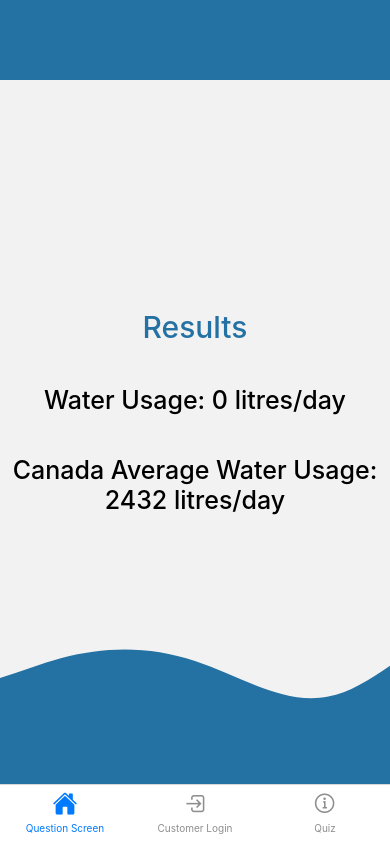
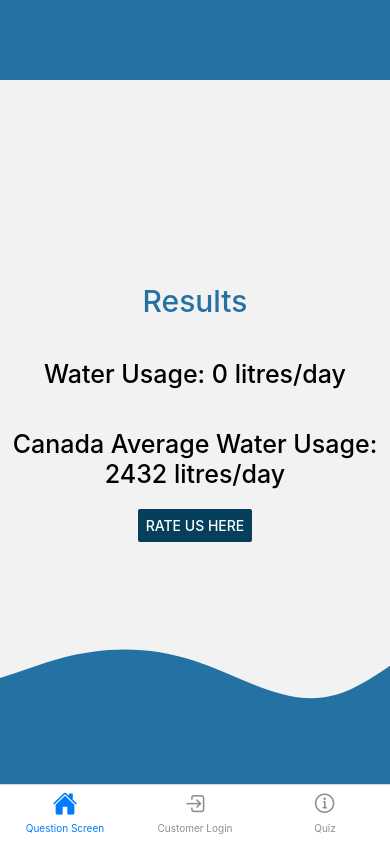
Before and after one commit to harsha877/green-app, a React Native app: screen /WaterUsageScreen in a window 390 px wide. Built offline with nearby package versions, Linux system fonts and the light colour scheme.

Commit message:
Changes to add feedback button on WaterUsageScreen

```diff
--- a/src/constant/constants.js
+++ b/src/constant/constants.js
@@ -22,6 +22,7 @@
 // Water Usage constants
 export const Home_Screen = 'QuestionScreen';
 export const Water_Usage_Screen = 'WaterUsageScreen';
+export const Feedback_Screen = 'customer feedback';
 
 //templates
 
--- a/src/routes/customerNavigation.js
+++ b/src/routes/customerNavigation.js
@@ -19,7 +19,7 @@
             <Stack.Screen name='customer login' options={{headerShown: false}} component={Customer} />
             <Stack.Screen name='customer question' options={{headerShown: false}} component={QuizInput} />
             <Stack.Screen name='customer view' options={{headerShown: false}} component={CustomerViewScreen} />
-            <Stack.Screen name='customer feedback' options={{headerShown: false}} component={FeedBack} />
+
 
         </Stack.Navigator>
 
--- a/src/routes/waterUsageNavigation.js
+++ b/src/routes/waterUsageNavigation.js
@@ -2,7 +2,8 @@
 import { createStackNavigator } from '@react-navigation/stack';
 import HomeScreen from '../views/homeScreen';
 import WaterUsageScreen from '../views/WaterUsageScreen';
-import {Home_Screen, Water_Usage_Screen}
+import FeedBack from "../views/feedback";
+import {Home_Screen, Water_Usage_Screen, Feedback_Screen}
     from "../constant/constants";
 
 const Stack = createStackNavigator();
@@ -13,6 +14,7 @@
         <Stack.Navigator>
             <Stack.Screen name={Home_Screen} options={{headerShown: false}} initialParams={{index: 0}}  component={HomeScreen}/>
             <Stack.Screen name={Water_Usage_Screen} component={WaterUsageScreen} options={{headerShown: false}} />
+            <Stack.Screen name="customer feedback" options={{headerShown: false}} component={FeedBack} />
         </Stack.Navigator>
 
   );
--- a/src/views/WaterUsageScreen.js
+++ b/src/views/WaterUsageScreen.js
@@ -1,10 +1,18 @@
 import React from "react"
-import { StyleSheet, Text, View, Linking, Dimensions } from "react-native"
+import { StyleSheet, Text, View, Linking, Dimensions, Button, Alert } from "react-native"
 import { useStateValue } from "../views/stateProvider"
 import Svg, { Path } from "react-native-svg"
 
-const WaterUsageScreen = () => {
+const handleFeedback = () => {
+	console.log("Input Feedback")
+	navigation.navigate("customer feedback")
+
+}
+
+const WaterUsageScreen = ({ props }) => {
 	const [{ user, score }] = useStateValue()
+
+
 	return (
 		<View style={styles.resultScreen}>
 			<View style={styles.top}>
@@ -29,6 +37,13 @@
 			<Text style={styles.resultText1}>
 				Canada Average Water Usage: 2432 litres/day
 			</Text>
+			<View style={styles.button1}>
+				<Button
+					color={"#063f5c"}
+					onPress={() => Alert.alert("customer feedback")}
+					title="Rate Us Here"
+				/>
+			</View>
 			<View style={styles.bottom}>
 				<View style={styles.box}>
 					<Svg
@@ -94,4 +109,8 @@
 		position: "absolute",
 		bottom: 20,
 	},
+	button1: {
+		marginTop: 20,
+		borderRadius: 50,
+	}
 })
--- a/src/views/feedback.js
+++ b/src/views/feedback.js
@@ -5,7 +5,7 @@
 import Constants from 'expo-constants';
 import TypeWriter from "react-native-typewriter";
 import RadioGroup, {RadioButtonProps} from 'react-native-radio-buttons-group';
-import FeedBackQuestions from "../json/feedbackquestions.json"
+
 
 const radioButtonsData = [{
     id: '1', // acts as primary key, should be unique and non-empty string
```
